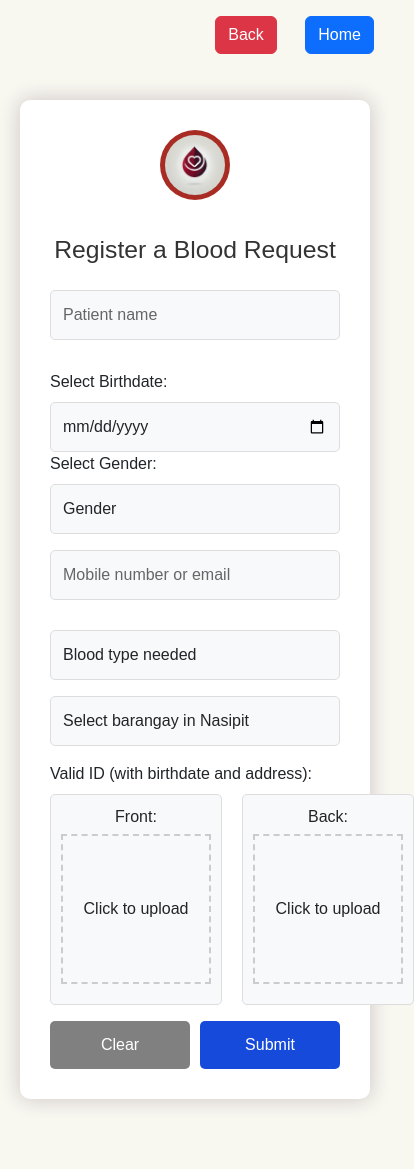
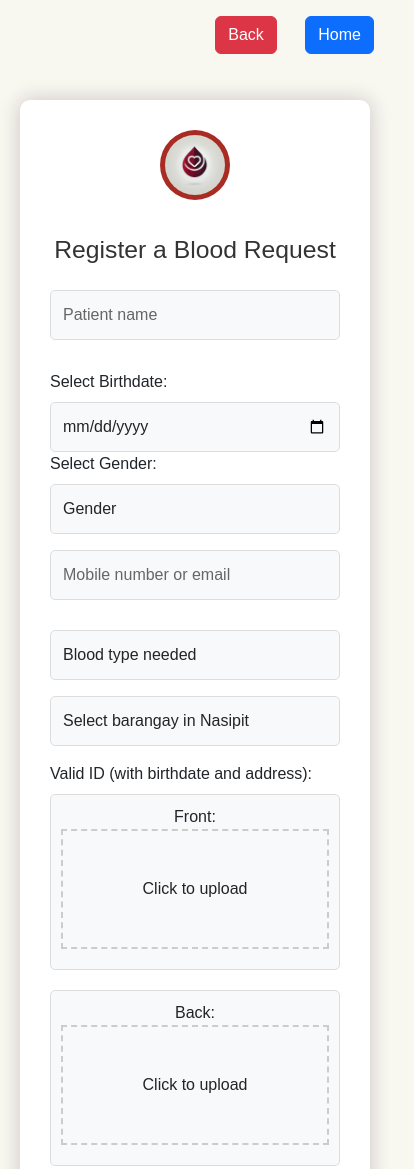
Before and after one commit to kent123454321/https---github.com-JamPel15-DONATEBLOOD, a plain HTML site: page request.html in a window 390 px wide. Shown: the top 1169 px of the page, 414 px wide, since content can reach past the window. Before the commit the page ends 1129 px from the top, so only its background shows below. Drawn offline with nearby package versions, Linux system fonts and the light colour scheme.

Commit message:
20th commit

```diff
--- a/request.html
+++ b/request.html
@@ -20,7 +20,7 @@
             min-height: 85vh;
             width: 100%;
             max-width: 1200px;
-            padding:0 20px;
+            padding: 0 20px;
             margin: 30px auto;
         }
 
@@ -118,11 +118,13 @@
 
         .id-upload-container {
             display: flex;
+            flex-wrap: wrap;
             gap: 20px;
+            justify-content: center;
         }
 
         .id-upload {
-            flex: 1;
+            flex: 1 1 45%; /* Flex-grow, flex-shrink, flex-basis */
             padding: 10px;
             border: 1px solid #ddd;
             border-radius: 5px;
@@ -130,21 +132,8 @@
             text-align: center;
         }
 
-        .id-upload label {
-            display: block;
-            margin-bottom: 5px;
-        }
-
-        .id-upload input[type="file"] {
+        .square-box {
             width: 100%;
-            padding: 10px;
-            border: none;
-            border-radius: 5px;
-            background-color: #f2f2f2;
-        }
-
-        .square-box {
-        width: 150px;
             height: 150px;
             border: 2px dashed #ccc;
             display: flex;
@@ -180,12 +169,24 @@
             margin-top: -10px;
             margin-bottom: 10px;
         }
+
         .nav-buttons {
             top: 20px;
             right: 20px;
             gap: 10px;
             margin-bottom: 30px;
             text-align: right;
+        }
+
+        /* Media Queries for Mobile Devices */
+        @media (max-width: 768px) {
+            .id-upload {
+                flex: 1 1 100%; /* Full width on smaller screens */
+            }
+
+            .square-box {
+                height: 120px; /* Smaller height for mobile */
+            }
         }
     </style>
 </head>
```
Also changed, not shown: donor.html (+17 -16 lines). Lines whose indentation alone changed are shown as unchanged.
